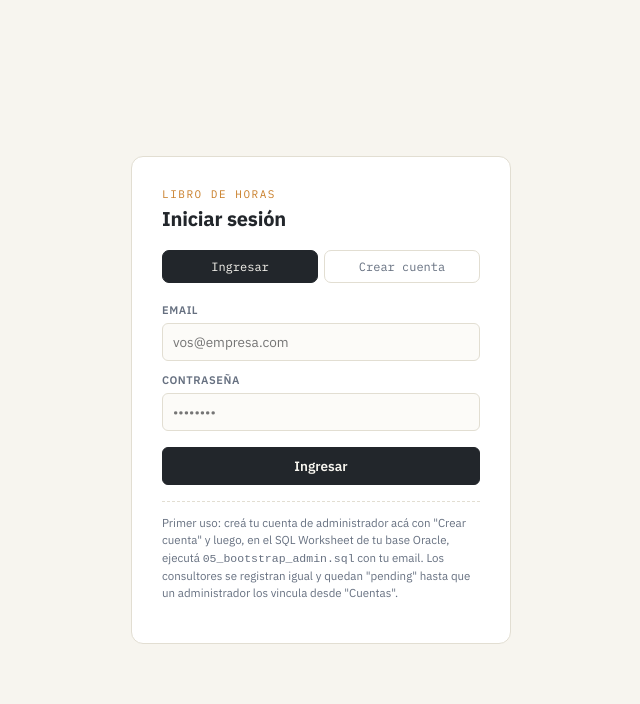
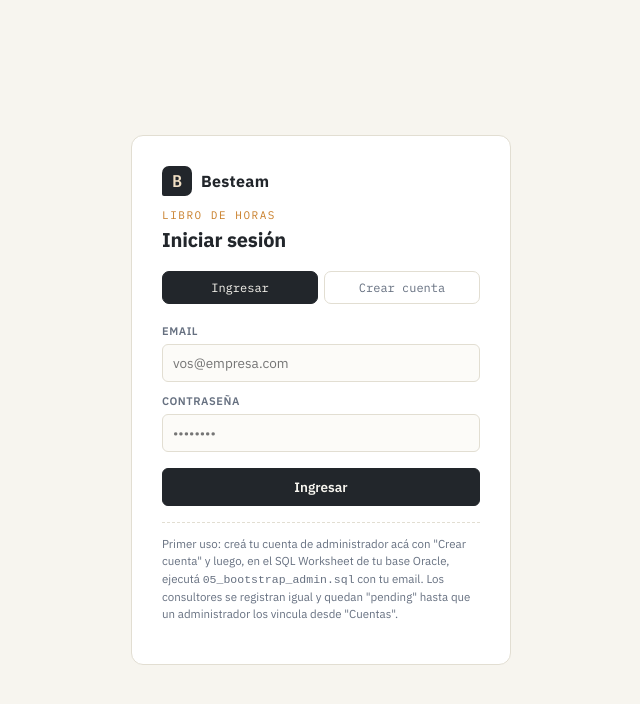
Before and after one commit to joseluzardob-web/consultor-horas, a React (Vite) app: page / in a window 1280 px wide. Shown: the top 704 px of the page, without its empty margins (319-959 px from the left). Built offline with nearby package versions, Linux system fonts and the light colour scheme; no server answers.

Commit message:
Agrega logo de Besteam

```diff
--- a/src/App.jsx
+++ b/src/App.jsx
@@ -4,6 +4,15 @@
 import RegistroTab from "./components/RegistroTab";
 import ResumenTab from "./components/ResumenTab";
 import DatosTab from "./components/DatosTab";
+
+function Brand() {
+  return (
+    <div className="brand" aria-label="Besteam">
+      <span className="brand-mark">B</span>
+      <span className="brand-name">Besteam</span>
+    </div>
+  );
+}
 
 export default function App() {
   const [checkingSession, setCheckingSession] = useState(true);
@@ -63,6 +72,7 @@
     return (
       <div className="pending-wrap">
         <div className="pending-card">
+          <Brand />
           <p className="eyebrow">Libro de horas</p>
           <h2 className="title" style={{ fontSize: 18 }}>Cuenta pendiente de aprobación</h2>
           <p className="hint">
@@ -79,6 +89,7 @@
     return (
       <div className="pending-wrap">
         <div className="pending-card">
+          <Brand />
           <p className="eyebrow">Libro de horas</p>
           <h2 className="title" style={{ fontSize: 18 }}>Falta vincular tu usuario</h2>
           <p className="hint">
@@ -98,6 +109,7 @@
       <header className="header">
         <div className="header-row">
           <div>
+            <Brand />
             <p className="eyebrow">Libro de horas · Consultoría</p>
             <h1 className="title">Registro de horas por consultor</h1>
             <p className="sub">Cargá horas, asignalas a cliente y proyecto, y mirá los totales del mes.</p>
--- a/src/components/Login.jsx
+++ b/src/components/Login.jsx
@@ -1,5 +1,14 @@
 import { useState } from "react";
 import { api, setToken } from "../api";
+
+function Brand() {
+  return (
+    <div className="brand" aria-label="Besteam">
+      <span className="brand-mark">B</span>
+      <span className="brand-name">Besteam</span>
+    </div>
+  );
+}
 
 export default function Login({ onLoggedIn }) {
   const [mode, setMode] = useState("signin");
@@ -33,6 +42,7 @@
   return (
     <div className="login-wrap">
       <div className="login-card">
+        <Brand />
         <p className="eyebrow">Libro de horas</p>
         <h1 className="title" style={{ fontSize: 20, marginBottom: 18 }}>
           {mode === "signin" ? "Iniciar sesión" : "Crear cuenta"}
--- a/src/styles.css
+++ b/src/styles.css
@@ -26,6 +26,10 @@
 .mono { font-family: "IBM Plex Mono", monospace; }
 
 .app-shell { min-height: 100%; }
+
+.brand { display: inline-flex; align-items: center; gap: 9px; margin-bottom: 12px; }
+.brand-mark { display: inline-grid; place-items: center; width: 30px; height: 30px; background: var(--ink); color: var(--amber-dim); border-radius: 7px 7px 7px 2px; font-family: "IBM Plex Mono", monospace; font-size: 17px; font-weight: 600; }
+.brand-name { color: var(--ink); font-size: 16px; font-weight: 700; letter-spacing: 0.02em; }
 
 .header {
   padding: 28px 28px 20px;
@@ -150,6 +154,7 @@
 
 .pending-wrap { min-height: 100vh; display: flex; align-items: center; justify-content: center; padding: 40px 20px; text-align: center; }
 .pending-card { max-width: 420px; background: var(--card); border: 1px solid var(--line); border-radius: 12px; padding: 34px; }
+.pending-card .brand { justify-content: center; }
 
 .loading-wrap { padding: 40px; color: var(--slate); }
 
```
